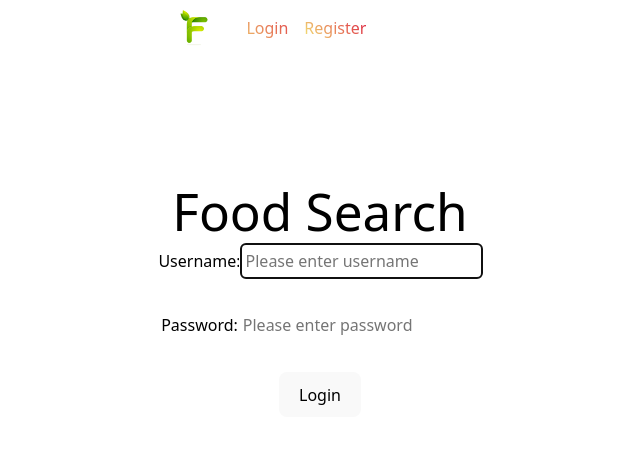
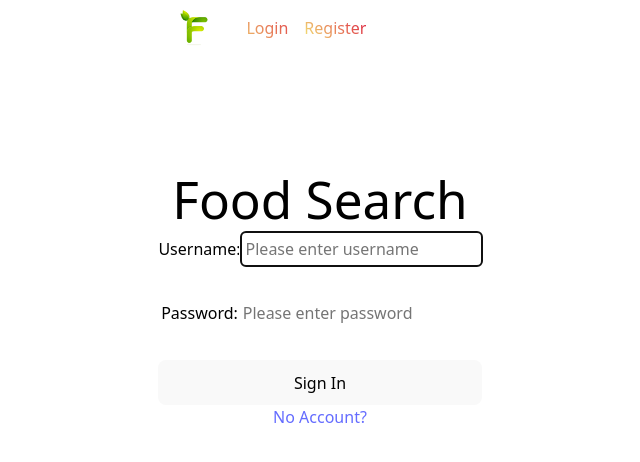
Before and after one commit to Alexhong1269/FoodSearch, a React (Vite) app: page /login in a window 1280 px wide. Shown: the top 462 px of the page, without its empty margins (320-960 px from the left). Built offline with nearby package versions, Linux system fonts and the light colour scheme.

Commit message:
updated the login page a little

```diff
--- a/src/components/Login.jsx
+++ b/src/components/Login.jsx
@@ -2,6 +2,7 @@ import React, { useState, useRef, useEffect, useContext } from "react";
 import styled from "styled-components";
 import { Link } from "react-router-dom";
 import axios from "../api/axios";
+import { useUser } from "./userContext";
 
 
 const StyledLogin = styled.main`
@@ -98,7 +99,20 @@ function Login({isHidden}) {
     };
 
     return(
-        <StyledLogin>
+        <>
+        {success ? (
+            <StyledLogin isHidden={isHidden}>
+                <div className="login-success">
+                    <h1>
+                        Welcom <span className="username_display">{user}</span>
+                    </h1>
+                    <Link to="/home" className="login-success-member member">
+                        Start Search
+                    </Link>
+                </div>
+            </StyledLogin>
+        ) : (
+            <StyledLogin>
             <div className = "logo_container">
                 <h1>Food Search</h1>
                 <form>
@@ -133,13 +147,16 @@ function Login({isHidden}) {
                         <br></br>
                     </div>
                     <div className="button_container">
-                        <Link to="/search">
-                            <button type="submit">Login</button>
+                        <button type="submit">Sign In</button>
+                        <Link to="/register" className="member">
+                            No Account?
                         </Link>
                     </div>
                 </form>
             </div>
         </StyledLogin>
+        )}
+        </ >
     );
 }
 
```
